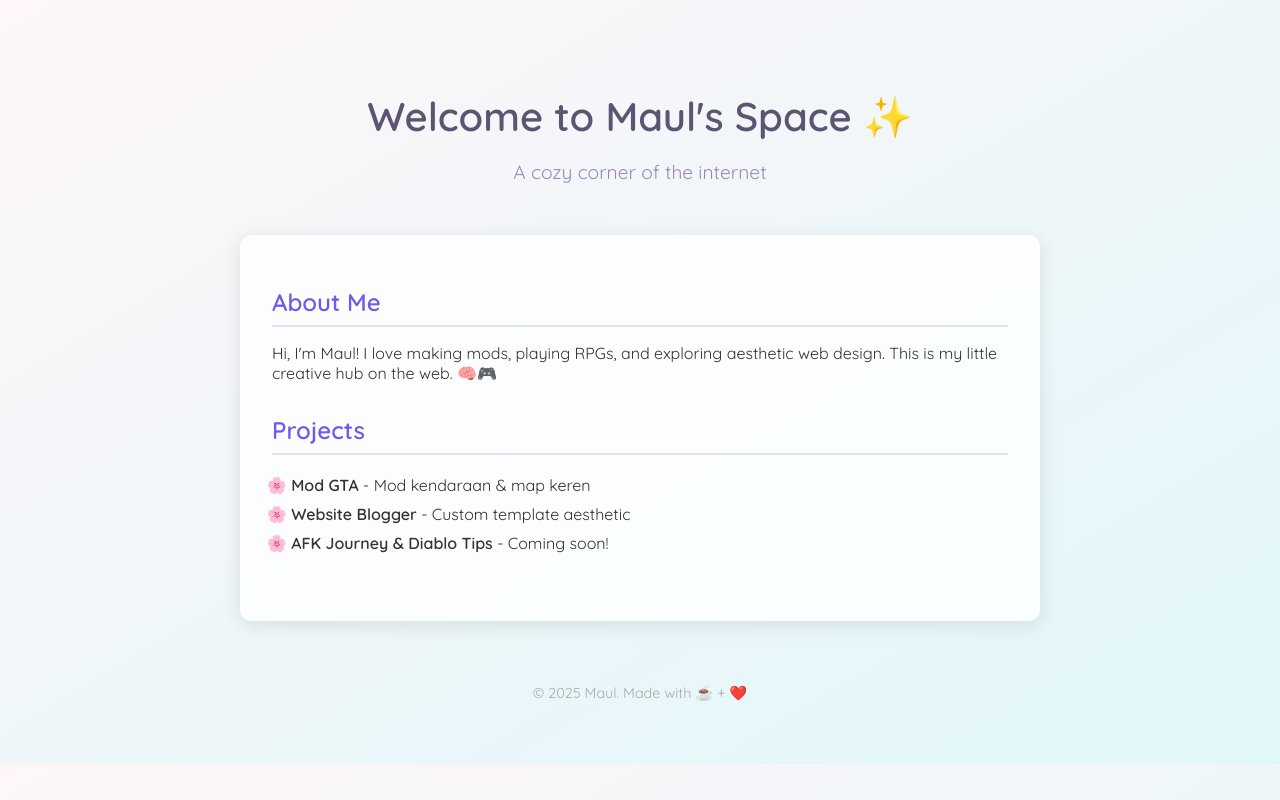
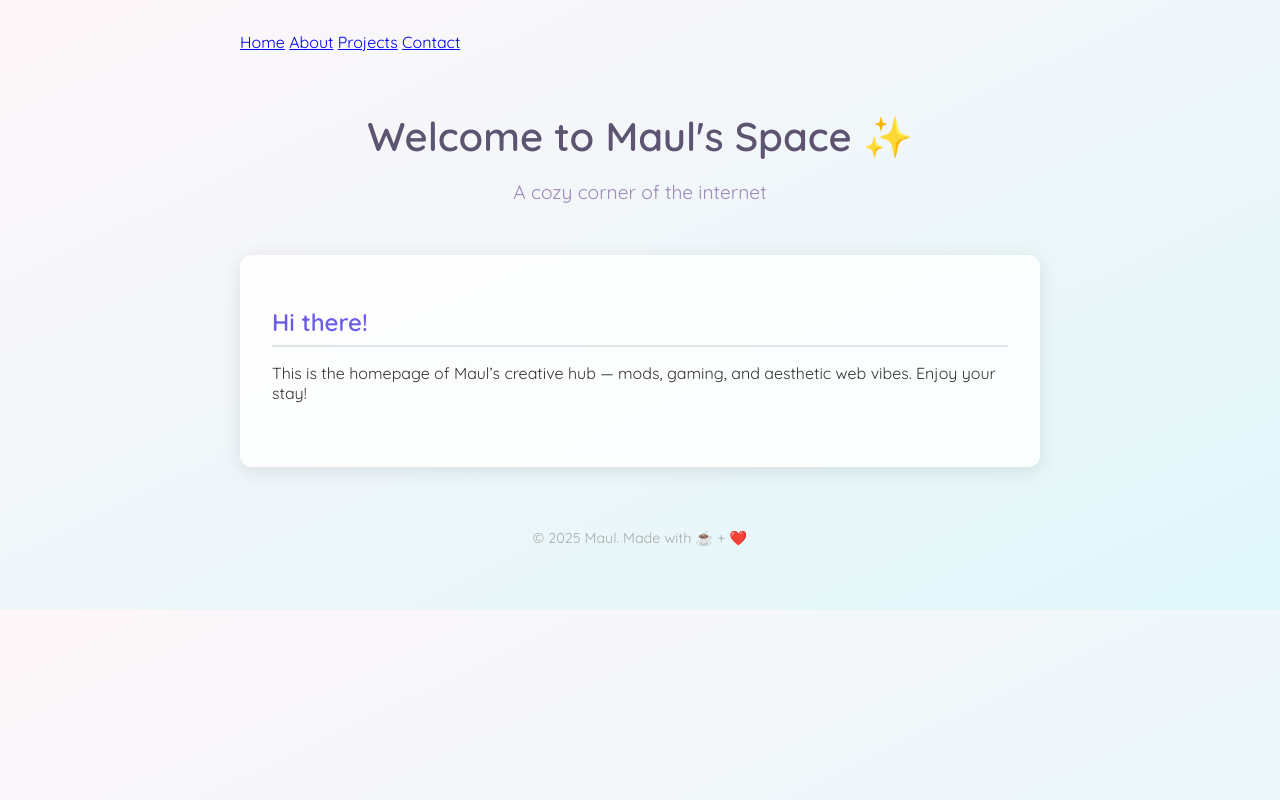
Before and after one commit to AchmadMaulana078/Ach.Maul, a plain HTML site: page index.html in a window 1280 px wide. Drawn offline with Linux system fonts and the light colour scheme.

Commit message:
index.html

```diff
--- a/index.html
+++ b/index.html
@@ -2,13 +2,20 @@
 <html lang="en">
 <head>
   <meta charset="UTF-8" />
-  <meta name="viewport" content="width=device-width, initial-scale=1.0" />
-  <title>Maul's Aesthetic Site</title>
+  <meta name="viewport" content="width=device-width, initial-scale=1" />
+  <title>Maul's Space - Home</title>
   <link rel="stylesheet" href="style.css" />
   <link href="https://fonts.googleapis.com/css2?family=Quicksand:wght@400;600&display=swap" rel="stylesheet">
 </head>
 <body>
   <div class="container">
+    <nav>
+      <a href="index.html" class="active">Home</a>
+      <a href="about.html">About</a>
+      <a href="projects.html">Projects</a>
+      <a href="contact.html">Contact</a>
+    </nav>
+
     <header>
       <h1>Welcome to Maul's Space ✨</h1>
       <p class="subtitle">A cozy corner of the internet</p>
@@ -16,17 +23,8 @@
 
     <main>
       <section class="intro">
-        <h2>About Me</h2>
-        <p>Hi, I'm Maul! I love making mods, playing RPGs, and exploring aesthetic web design. This is my little creative hub on the web. 🧠🎮</p>
-      </section>
-
-      <section class="projects">
-        <h2>Projects</h2>
-        <ul>
-          <li><strong>Mod GTA</strong> - Mod kendaraan & map keren</li>
-          <li><strong>Website Blogger</strong> - Custom template aesthetic</li>
-          <li><strong>AFK Journey & Diablo Tips</strong> - Coming soon!</li>
-        </ul>
+        <h2>Hi there!</h2>
+        <p>This is the homepage of Maul’s creative hub — mods, gaming, and aesthetic web vibes. Enjoy your stay!</p>
       </section>
     </main>
 
```
